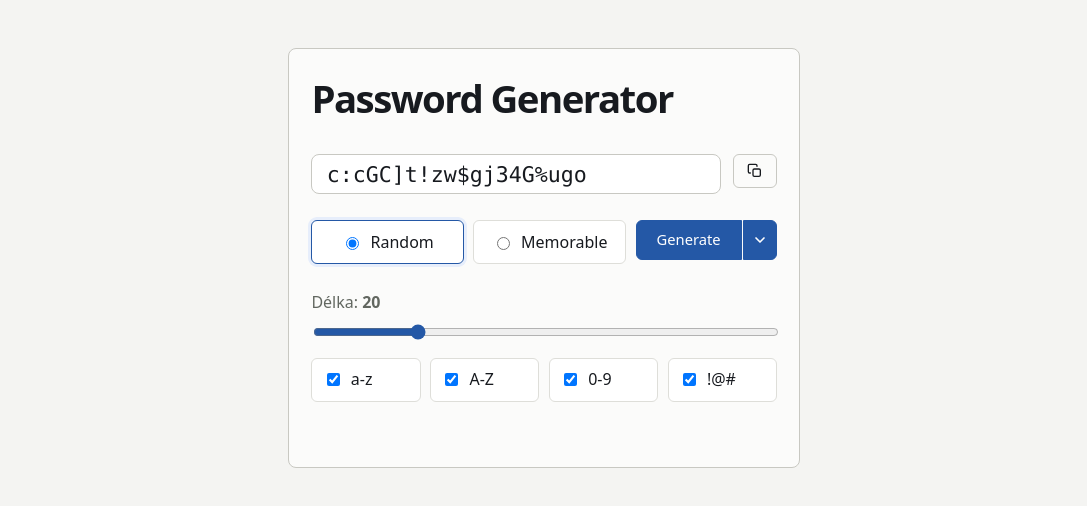
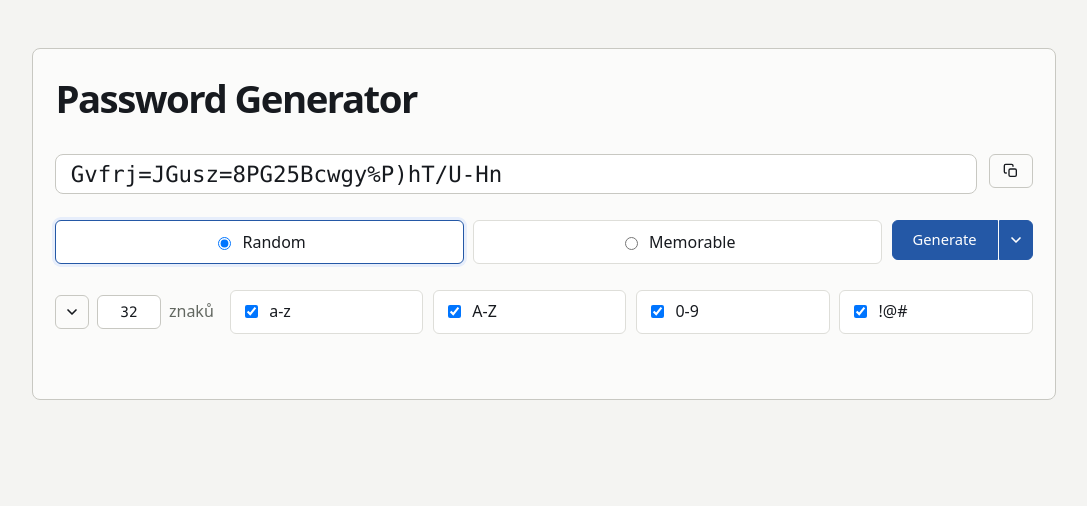
Before and after one commit to chemix/heslo, a plain HTML site: page index.html in a window 1280 px wide. Both pictures are taken after a click on the button "Generate". Shown: the whole page, without its empty margins (96-1183 px from the left). Drawn offline with Linux system fonts and the light colour scheme.

Commit message:
Rework length and word-count pickers with presets
Why
  The length slider gave no precise control and capped at 64, and a
  128-char password couldn't even be read in the narrow column. User
  asked for direct numeric entry, quick presets, a readable result at
  any length, and the same treatment for memorable mode's word count.

What
  - Replace both range inputs with narrow text inputs (length, word
    count), each paired with a presets popover button: 8/16/32/64/128
    znaku and 3/4/5/6/8 slov. Layout order is [presets] [value] [unit].
  - Default length is now 32; hand-typed values clamp to 4-256
    (length) and 2-12 (words).
  - Generalize the popover + input wiring into setupPresets() and the
    clamp into readCount(); both pickers share count-* CSS classes.
  - Scale the result font down as length grows (1.6rem->0.72rem) so
    short passwords read large and long ones stay on one line.
  - Widen the desktop shell to 64rem so a 128-char password fits, and
    fold the random-mode settings (length + charset toggles) onto one
    row, dropping the "Delka hesla" heading.

How it works now
  Random mode shows length picker and charset toggles on a single
  row; memorable mode shows the word-count picker. Each picker offers
  presets via a dropdown or free numeric entry that's clamped and
  regenerates on change. The result input resizes its font to the
  password length and the 64rem desktop card keeps even 128-char
  passwords fully visible.

Deploy notes
  Static files served directly; saving is the deploy. Asset cache
  version bumped to v=17.

```diff
--- a/app.js
+++ b/app.js
@@ -56,9 +56,7 @@
     const generateBtn = document.getElementById('generateBtn');
     const copyHint = document.getElementById('copyHint');
     const length = document.getElementById('length');
-    const lengthValue = document.getElementById('lengthValue');
     const wordCount = document.getElementById('wordCount');
-    const wordCountValue = document.getElementById('wordCountValue');
     const randomOptions = document.getElementById('randomOptions');
     const memorableOptions = document.getElementById('memorableOptions');
     const boxes = {
@@ -68,13 +66,22 @@
       symbols: document.getElementById('symbols')
     };
 
+    // Parse an integer input, defaulting and clamping into [min, max].
+    const readCount = (input, min, max, fallback) => {
+      const v = parseInt(input.value, 10);
+      return Math.max(min, Math.min(max, Number.isFinite(v) ? v : fallback));
+    };
+
+    const readLength = () => readCount(length, 4, 256, 32);
+    const readWordCount = () => readCount(wordCount, 2, 12, 4);
+
     const mode = () => document.querySelector('input[name="mode"]:checked').value;
 
     // Returns a password using the current settings, or null if random mode
     // has no character set selected (caller reports the error).
     const generateOne = () => {
       if (mode() === 'memorable') {
-        return generateMemorable(Number(wordCount.value));
+        return generateMemorable(readWordCount());
       }
       const sets = [
         boxes.lowercase.checked ? LOWER : '',
@@ -83,7 +90,17 @@
         boxes.symbols.checked ? SYMBOLS : ''
       ].filter(Boolean);
       if (sets.length === 0) return null;
-      return generateRandom(Number(length.value), sets);
+      return generateRandom(readLength(), sets);
+    };
+
+    // Scale the result font down as the password gets longer so short ones
+    // read large and long ones still fit on one line.
+    const adjustResultFontSize = () => {
+      const len = result.value.length;
+      if (!len) { result.style.fontSize = ''; return; }
+      const clamped = Math.max(12, Math.min(100, len));
+      const t = (clamped - 12) / (100 - 12);
+      result.style.fontSize = (1.6 - t * (1.6 - 0.72)).toFixed(3) + 'rem';
     };
 
     const run = () => {
@@ -94,6 +111,7 @@
         return;
       }
       result.value = pw;
+      adjustResultFontSize();
     };
 
     const COPY_ICON = copyBtn.innerHTML;
@@ -138,8 +156,39 @@
     };
 
     moreBtn.addEventListener('click', (e) => { e.stopPropagation(); toggleMenu(); });
-    document.addEventListener('click', () => toggleMenu(false));
-    document.addEventListener('keydown', (e) => { if (e.key === 'Escape') toggleMenu(false); });
+
+    // --- Count presets popovers (length + word count) ---
+    // Wire a "presets" popover button to an input: clicking a preset fills the
+    // input and regenerates; a hand-typed value is normalized on change.
+    // Returns a closer so the document-level handlers can dismiss it.
+    const setupPresets = (btnId, popupId, input, normalize) => {
+      const btn = document.getElementById(btnId);
+      const popup = document.getElementById(popupId);
+      const toggle = (open) => {
+        const show = open ?? popup.hidden;
+        popup.hidden = !show;
+        btn.setAttribute('aria-expanded', String(show));
+      };
+      btn.addEventListener('click', (e) => { e.stopPropagation(); toggle(); });
+      popup.addEventListener('click', (e) => {
+        const preset = e.target.closest('button[data-value]');
+        if (!preset) return;
+        input.value = preset.dataset.value;
+        toggle(false);
+        run();
+      });
+      input.addEventListener('change', () => { input.value = String(normalize()); run(); });
+      return () => toggle(false);
+    };
+
+    const closePresets = [
+      setupPresets('lengthPresetsBtn', 'lengthPresets', length, readLength),
+      setupPresets('wordCountPresetsBtn', 'wordCountPresets', wordCount, readWordCount)
+    ];
+
+    const closeAllMenus = () => { toggleMenu(false); closePresets.forEach((close) => close()); };
+    document.addEventListener('click', closeAllMenus);
+    document.addEventListener('keydown', (e) => { if (e.key === 'Escape') closeAllMenus(); });
 
     // --- Bulk: passwords into a table ---
     const generatorCard = document.getElementById('generatorCard');
@@ -258,8 +307,6 @@
       tableCopyTimer = setTimeout(() => { copyTableBtn.textContent = 'Kopírovat tabulku'; }, 1200);
     });
 
-    length.addEventListener('input', () => { lengthValue.textContent = length.value; });
-    wordCount.addEventListener('input', () => { wordCountValue.textContent = wordCount.value; });
     document.querySelectorAll('input[name="mode"]').forEach((r) => r.addEventListener('change', updateMode));
     generateBtn.addEventListener('click', run);
     copyBtn.addEventListener('click', copy);
--- a/index.html
+++ b/index.html
@@ -5,9 +5,9 @@
   <meta name="viewport" content="width=device-width, initial-scale=1">
   <title>Password Generator</title>
   <meta name="robots" content="noindex, nofollow">
-  <link rel="stylesheet" href="/kostra.css?v=12">
-  <link rel="stylesheet" href="/styles.css?v=12">
-  <script defer src="/app.js?v=12"></script>
+  <link rel="stylesheet" href="/kostra.css?v=17">
+  <link rel="stylesheet" href="/styles.css?v=17">
+  <script defer src="/app.js?v=17"></script>
 </head>
 <body>
   <main class="page-shell">
@@ -44,24 +44,54 @@
       </div>
 
       <div id="randomOptions">
-        <label class="field">
-          <span>Délka: <strong id="lengthValue">20</strong></span>
-          <input id="length" type="range" min="8" max="64" value="20">
-        </label>
+        <div class="settings-row">
+          <div class="count-row">
+            <div class="count-presets-wrap">
+              <button class="btn btn--outline btn--icon count-presets-btn" id="lengthPresetsBtn" type="button" aria-haspopup="true" aria-expanded="false" aria-label="Předvolby délky">
+                <svg viewBox="0 0 24 24" width="16" height="16" fill="none" stroke="currentColor" stroke-width="2.5" stroke-linecap="round" stroke-linejoin="round" aria-hidden="true">
+                  <path d="m6 9 6 6 6-6"></path>
+                </svg>
+              </button>
+              <div class="menu__popup count-presets" id="lengthPresets" role="menu" hidden>
+                <button class="btn" type="button" role="menuitem" data-value="8">8 znaků</button>
+                <button class="btn" type="button" role="menuitem" data-value="16">16 znaků</button>
+                <button class="btn" type="button" role="menuitem" data-value="32">32 znaků</button>
+                <button class="btn" type="button" role="menuitem" data-value="64">64 znaků</button>
+                <button class="btn" type="button" role="menuitem" data-value="128">128 znaků</button>
+              </div>
+            </div>
+            <input id="length" class="input count-input" type="text" value="32" inputmode="numeric" autocomplete="off" aria-label="Délka hesla">
+            <span class="count-unit">znaků</span>
+          </div>
 
-        <div class="toggles" aria-label="Znakové sady">
-          <label><input id="lowercase" type="checkbox" checked> a-z</label>
-          <label><input id="uppercase" type="checkbox" checked> A-Z</label>
-          <label><input id="numbers" type="checkbox" checked> 0-9</label>
-          <label><input id="symbols" type="checkbox" checked> !@#</label>
+          <div class="toggles" aria-label="Znakové sady">
+            <label><input id="lowercase" type="checkbox" checked> a-z</label>
+            <label><input id="uppercase" type="checkbox" checked> A-Z</label>
+            <label><input id="numbers" type="checkbox" checked> 0-9</label>
+            <label><input id="symbols" type="checkbox" checked> !@#</label>
+          </div>
         </div>
       </div>
 
       <div id="memorableOptions" hidden>
-        <label class="field">
-          <span>Počet slov: <strong id="wordCountValue">4</strong></span>
-          <input id="wordCount" type="range" min="3" max="8" value="4">
-        </label>
+        <div class="count-row">
+          <div class="count-presets-wrap">
+            <button class="btn btn--outline btn--icon count-presets-btn" id="wordCountPresetsBtn" type="button" aria-haspopup="true" aria-expanded="false" aria-label="Předvolby počtu slov">
+              <svg viewBox="0 0 24 24" width="16" height="16" fill="none" stroke="currentColor" stroke-width="2.5" stroke-linecap="round" stroke-linejoin="round" aria-hidden="true">
+                <path d="m6 9 6 6 6-6"></path>
+              </svg>
+            </button>
+            <div class="menu__popup count-presets" id="wordCountPresets" role="menu" hidden>
+              <button class="btn" type="button" role="menuitem" data-value="3">3 slova</button>
+              <button class="btn" type="button" role="menuitem" data-value="4">4 slova</button>
+              <button class="btn" type="button" role="menuitem" data-value="5">5 slov</button>
+              <button class="btn" type="button" role="menuitem" data-value="6">6 slov</button>
+              <button class="btn" type="button" role="menuitem" data-value="8">8 slov</button>
+            </div>
+          </div>
+          <input id="wordCount" class="input count-input" type="text" value="4" inputmode="numeric" autocomplete="off" aria-label="Počet slov">
+          <span class="count-unit">slov</span>
+        </div>
       </div>
 
       <span class="hint" id="copyHint" aria-live="polite"></span>
--- a/styles.css
+++ b/styles.css
@@ -1,5 +1,5 @@
 .page-shell {
-  width: min(32rem, calc(100vw - 2rem));
+  width: min(64rem, calc(100vw - 2rem));
   margin: 0 auto;
   padding: 3rem 0;
 }
@@ -129,10 +129,52 @@
   accent-color: var(--accent);
 }
 
+/* Password settings on one line: length input + charset toggles */
+.settings-row {
+  display: flex;
+  align-items: center;
+  gap: 1rem;
+  flex-wrap: wrap;
+}
+
+/* Count picker (length / word count): presets trigger + narrow input + unit */
+.count-row {
+  display: flex;
+  align-items: center;
+  gap: 0.5rem;
+  flex: 0 0 auto;
+}
+
+.count-input {
+  flex: 0 0 auto;
+  width: 4rem;
+  text-align: center;
+  font-family: var(--font-mono);
+}
+
+.count-unit {
+  color: var(--muted);
+}
+
+.count-presets-wrap {
+  position: relative;
+  flex: 0 0 auto;
+}
+
+.count-presets {
+  min-width: 8rem;
+}
+
+.count-presets[hidden] {
+  display: none;
+}
+
 .toggles {
   display: grid;
   grid-template-columns: repeat(4, minmax(0, 1fr));
   gap: 0.6rem;
+  flex: 1;
+  min-width: 18rem;
 }
 
 .toggles label {
```
